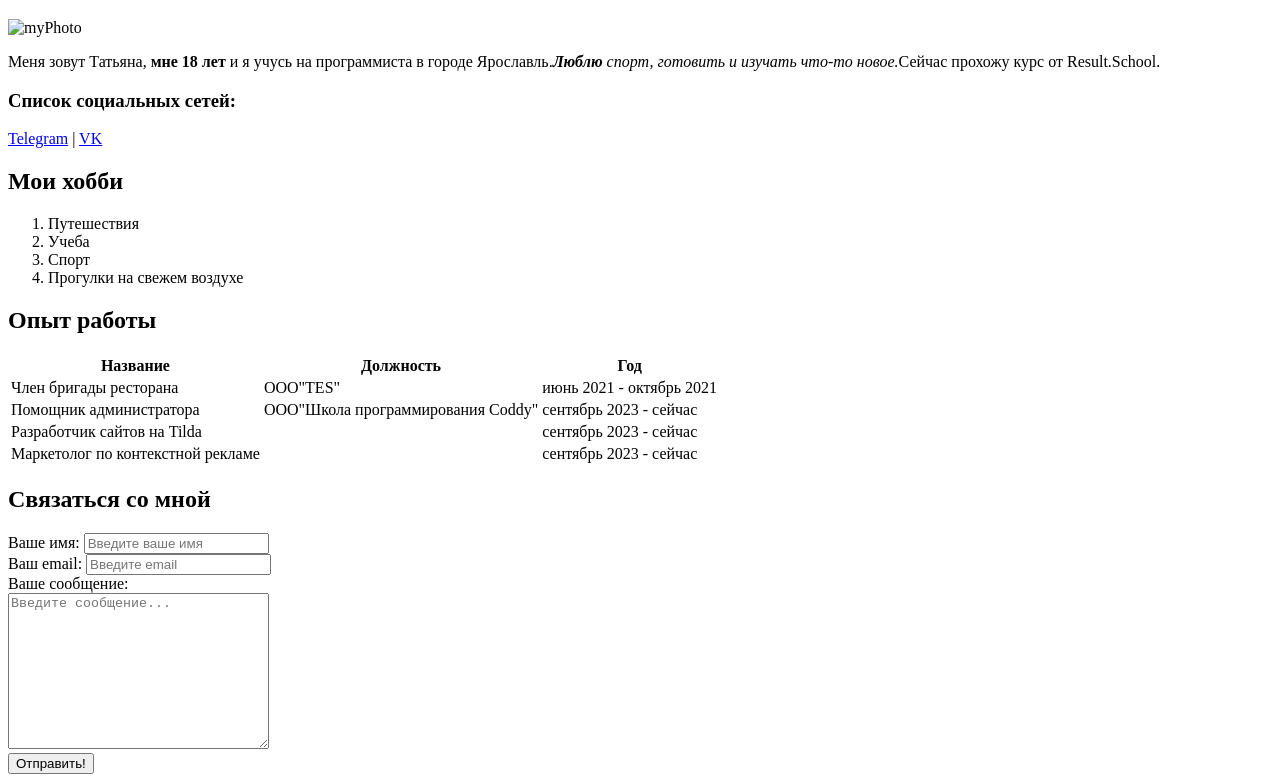
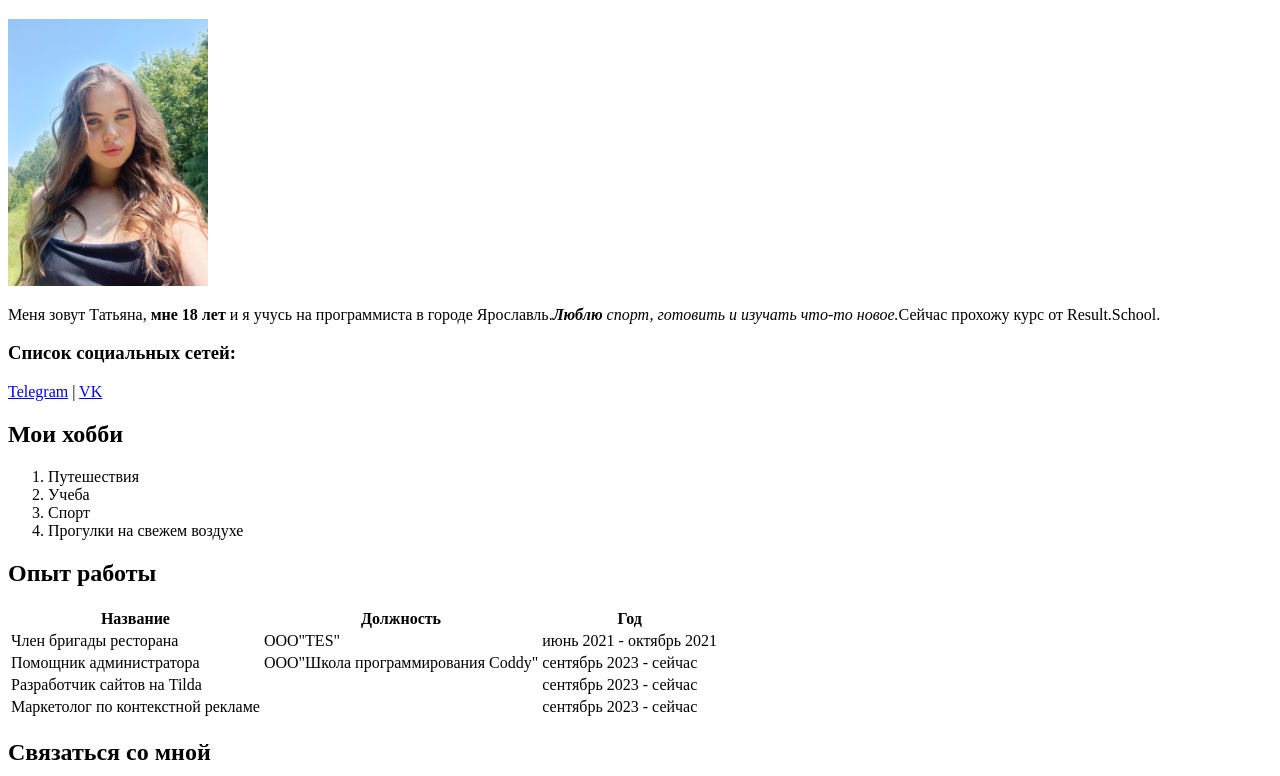
Before and after one commit to tatyanaa05/Resume, a plain HTML site: page index.html in a window 1280 px wide. Shown: the part 61-837 px from the top of the page. Drawn offline with Linux system fonts and the light colour scheme.

Commit message:
index.html

```diff
--- a/index.html
+++ b/index.html
@@ -10,7 +10,7 @@
 <body>
     <h1>Татьяна Родионова</h1>
 
-    <img src="images/myPhoto.jpeg" alt="myPhoto" width="200px">
+    <img src="myPhoto.jpeg" alt="myPhoto" width="200px">
 
     <p>Меня зовут Татьяна, <strong>мне 18 лет</strong> и я учусь на
         программиста в городе Ярославль.<em><strong>Люблю</strong> спорт, готовить
```
